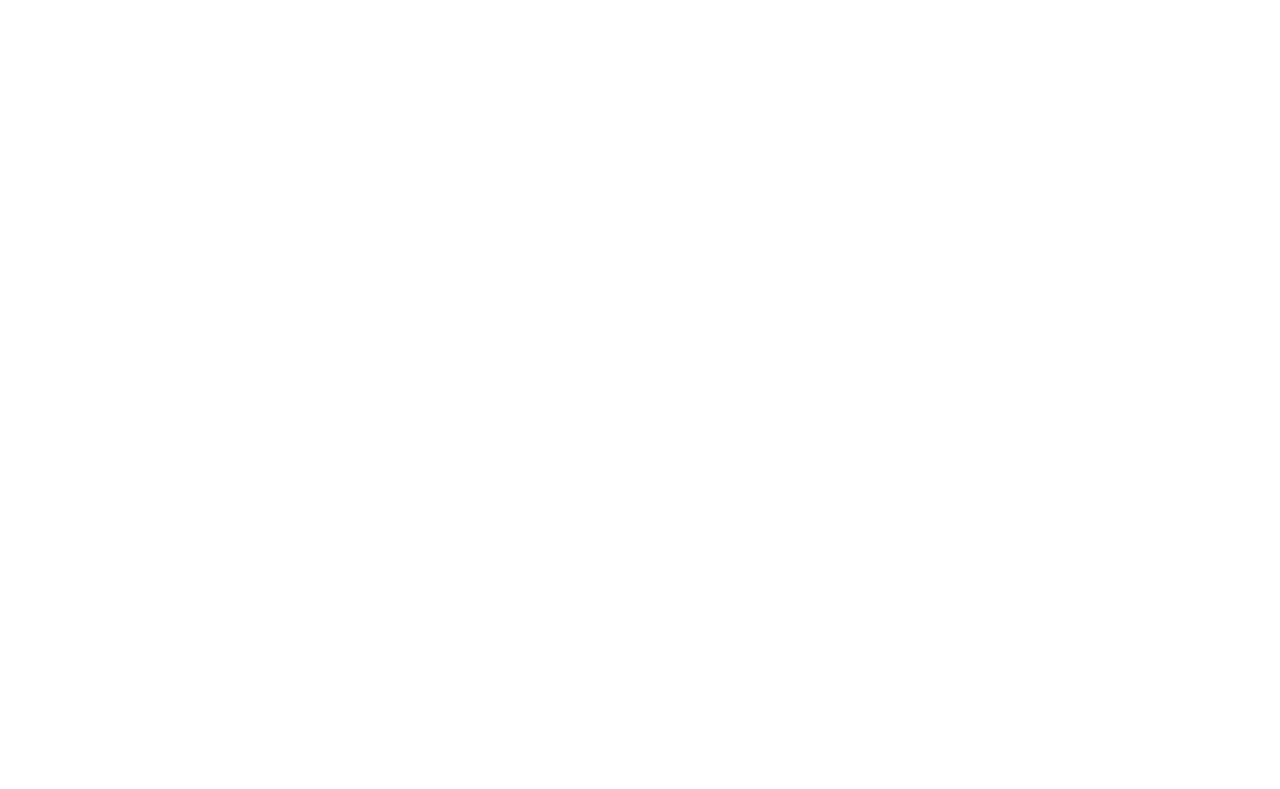
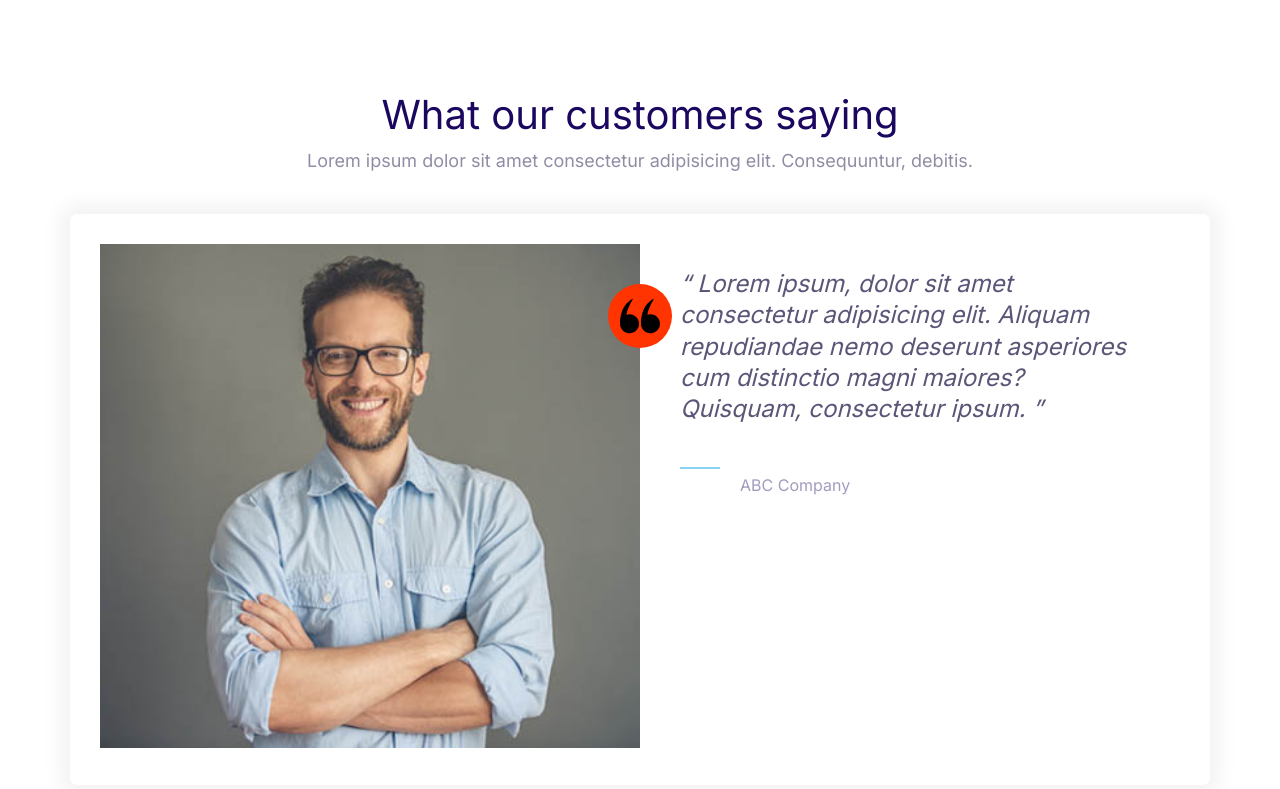
Before and after one commit to haileyesuschekol/Web-hosting-LP, a plain HTML site: page index.html in a window 1280 px wide. Drawn offline with Linux system fonts and the light colour scheme.

Commit message:
Add a block to a testimonial section

```diff
--- a/css/styles.css
+++ b/css/styles.css
@@ -586,6 +586,7 @@ a {
 }
 .block__header {
   text-align: center;
+  margin-bottom: 4rem;
 }
 
 .block--dark {
--- a/index.html
+++ b/index.html
@@ -14,6 +14,48 @@
     <link rel="stylesheet" href="css/styles.css" />
   </head>
   <body>
+    <section class="block">
+      <header class="block__header">
+        <h2>What our customers saying</h2>
+        <p>
+          Lorem ipsum dolor sit amet consectetur adipisicing elit. Consequuntur,
+          debitis.
+        </p>
+      </header>
+      <div class="container">
+        <div class="card testimonial">
+          <div class="grid grid--1x2">
+            <div class="testimonial__image">
+              <img src="images/testimonial.jpg" alt="Smily customer" />
+              <span class="icon-container icon-container-accent">
+                <img class="icon" src="images/quotes.svg" />
+              </span>
+            </div>
+
+            <blockquote class="quote">
+              <p class="quote__text">
+                Lorem ipsum, dolor sit amet consectetur adipisicing elit.
+                Aliquam repudiandae nemo deserunt asperiores cum distinctio
+                magni maiores? Quisquam, consectetur ipsum.
+              </p>
+              <footer>
+                <div class="media">
+                  <div class="media__image">
+                    <svg class="icon icon__primary quote__line">
+                      <use xlink:href="images/sprite.svg#line"></use>
+                    </svg>
+                  </div>
+                  <div class="media__body">
+                    <h3 class="media__title quote__author">John Smith</h3>
+                    <p class="quote__company">ABC Company</p>
+                  </div>
+                </div>
+              </footer>
+            </blockquote>
+          </div>
+        </div>
+      </div>
+    </section>
     <script src="js/script.js"></script>
   </body>
 </html>
```
Also changed, not shown: components/testimonial.html (+11 -0 lines).
